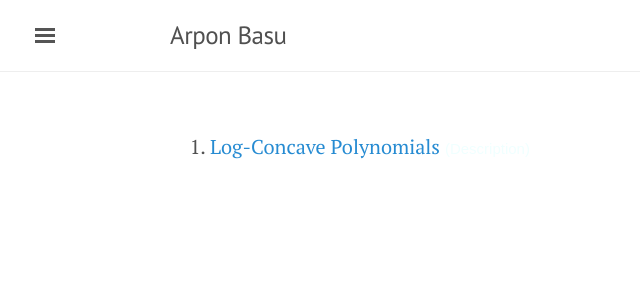
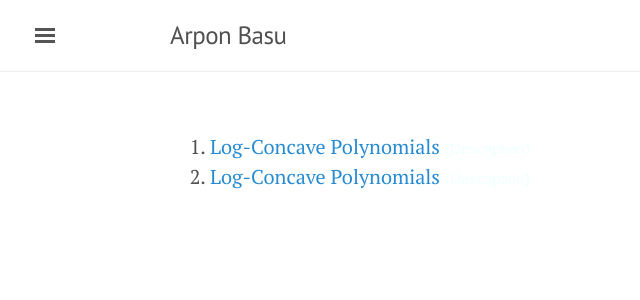
Before and after one commit to rugiarindam/rugiarindam.github.io, a Jekyll site: the page built from dummy6789.html, in a window 1280 px wide. Shown: the top 300 px of the page, without its empty margins (0-640 px from the left). Built offline with Jekyll 4.4.1, drawn with Linux system fonts in a browser that asks for light colours; nearby versions of some CDN libraries.

Commit message:
new feature

```diff
--- a/dummy6789.html
+++ b/dummy6789.html
@@ -8,6 +8,11 @@ title: Test
     <div style="border-radius:15px;-webkit-border-radius:15px;-moz-border-radius:15px;width:100%;float:center;display:none;font-size:medium;background-color:#c2c2d6;margin-left:0;padding:10px;text-align:left;" id="log-conc_desc">
         Prepared an expository report on the technique of log-concave polynomials, especially as pioneered by <a href="https://homes.cs.washington.edu/~shayan/" target="_blank">Shayan Oveis Gharan</a>, <a href="https://nimaanari.com" target="_blank">Nima Anari</a>. Covered a proof of Mason's conjecture, and deterministic and randomized matroid base counting algorithms, including a proof of the Mihail-Vazirani conjecture.
     </div>
+    </li>
+    <li> <a href="./Expository_Writings/log_concave_polynomials.pdf" target="_blank">Log-Concave Polynomials</a> <a href="#" onclick='myFunction("log-conc_desc")'><span style="font-family: sans-serif, 'Open Sans';color: #f0ffff;font-size: 15px;">(Description)</span></a><br>
+        <div style="border-radius:15px;-webkit-border-radius:15px;-moz-border-radius:15px;width:100%;float:center;display:none;font-size:medium;background-color:#c2c2d6;margin-left:0;padding:10px;text-align:left;" id="log-conc_desc">
+            Prepared an expository report on the technique of log-concave polynomials, especially as pioneered by <a href="https://homes.cs.washington.edu/~shayan/" target="_blank">Shayan Oveis Gharan</a>, <a href="https://nimaanari.com" target="_blank">Nima Anari</a>. Covered a proof of Mason's conjecture, and deterministic and randomized matroid base counting algorithms, including a proof of the Mihail-Vazirani conjecture.
+        </div>
     </li>
 </ol>
 
```
